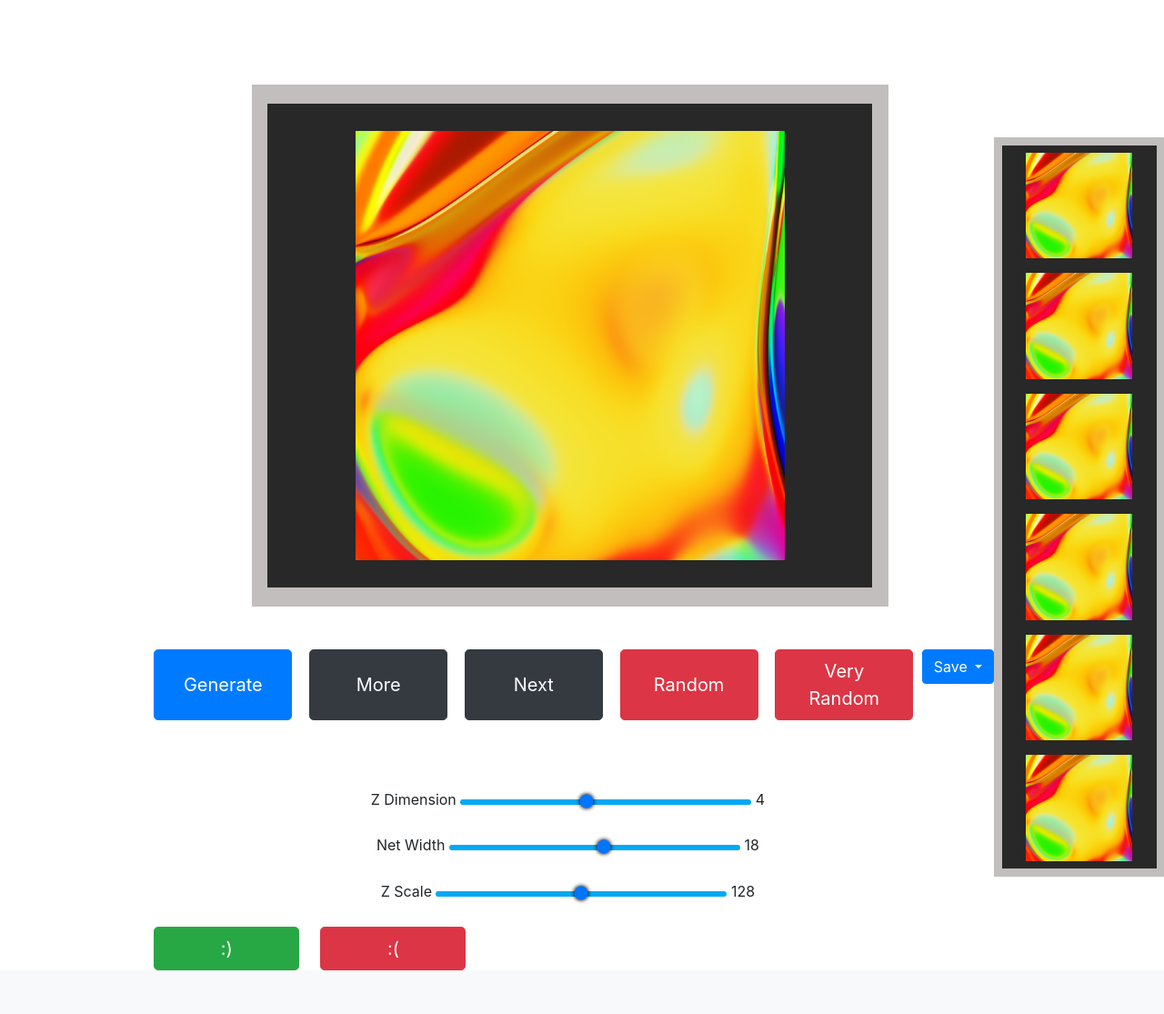
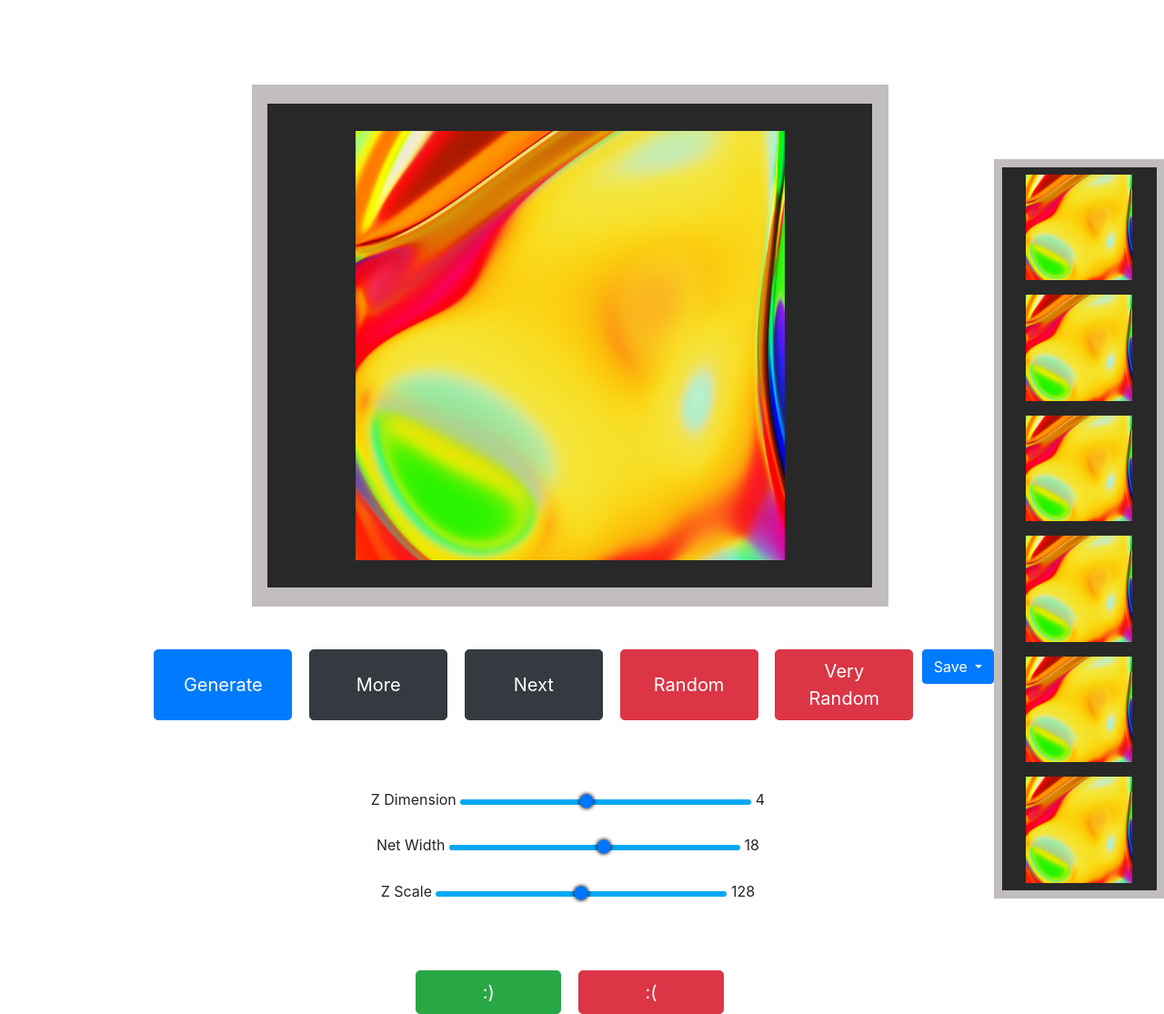
Before and after one commit to neale/neale-io, a Flask app: page /cppn in a window 1280 px wide. Shown: the part 56-1171 px from the top of the page at 91% size. Before the commit the page ends 1123 px from the top, so only its background shows below. Run offline with Flask 2, Linux system fonts and the light colour scheme; some libraries are stand-ins or nearby versions.

Commit message:
centering buttons

```diff
--- a/static/css/cppn.css
+++ b/static/css/cppn.css
@@ -97,6 +97,13 @@
 .btn-group {
     margin-left: 2%;
 }
+.vote-container {
+    display: flex;
+    flex-direction: row;
+    justify-content: center;
+    margin-top: 3em;
+}
+
 input[type=range]:focus {
 	outline: none;
 }
--- a/templates/cppn.html
+++ b/templates/cppn.html
@@ -140,7 +140,7 @@ Controlled Compositional Pattern Producing Network
             </div>
             -->
         </div>
-	<div class "vote-container" style="width:100%;">
+	<div class="vote-container" style="width:100%;">
 	    <button
                 type="button"
                 id="plus-btn"
```
